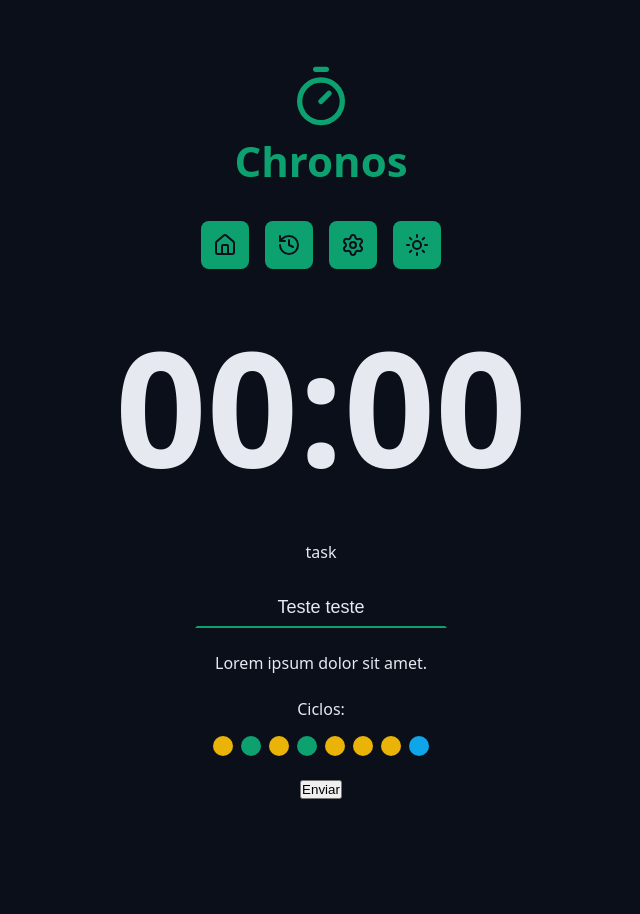
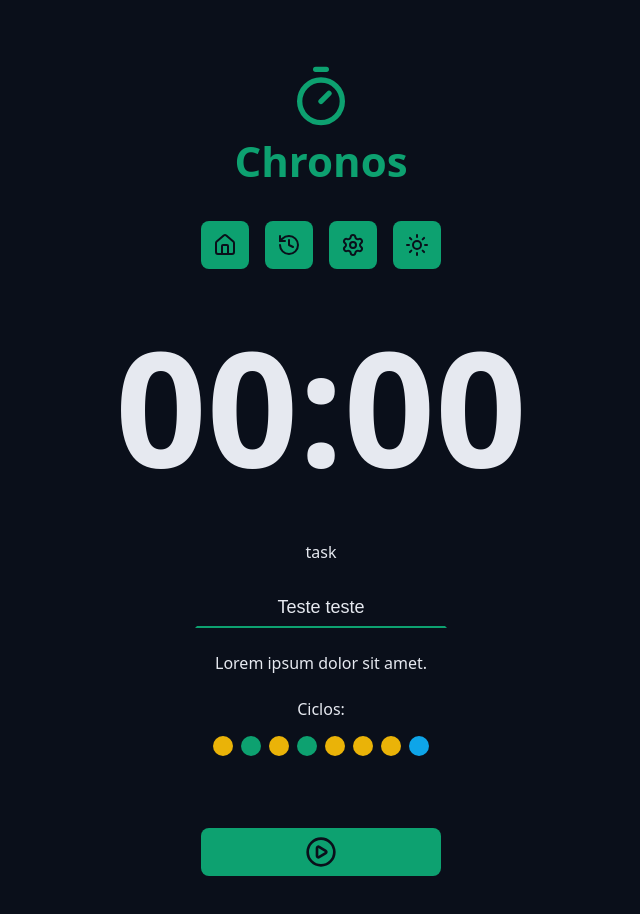
Before and after one commit to rafael-santana-almeida/chronos-pomodoro, a React (Vite) app: page / in a window 1280 px wide. Shown: the top 914 px of the page, without its empty margins (319-959 px from the left). Before the commit the page ends 831 px from the top, so only its background shows below. Built offline with nearby package versions, Linux system fonts and the light colour scheme.

Commit message:
Create DefaultButton component

```diff
--- a/src/App.tsx
+++ b/src/App.tsx
@@ -1,6 +1,8 @@
+import { PlayCircleIcon } from 'lucide-react';
 import { Container } from './components/Container';
 import { CountDown } from './components/CountDown';
 import { Cycles } from './components/Cycles';
+import { DefaultButton } from './components/DefaultButton';
 import { Input } from './components/Input';
 import { Logo } from './components/Logo';
 import { Menu } from './components/Menu';
@@ -44,7 +46,7 @@
           </div>
 
           <div className='formRow'>
-            <button>Enviar</button>
+            <DefaultButton icon={<PlayCircleIcon />} />
           </div>
         </form>
       </Container>
--- /dev/null
+++ b/src/components/DefaultButton/index.tsx
@@ -0,0 +1,18 @@
+import styles from './styles.module.css';
+
+interface DefaultButtonProps extends React.ComponentProps<'button'> {
+  icon: React.ReactNode;
+  color?: 'green' | 'red';
+}
+
+export function DefaultButton({
+  icon,
+  color = 'green',
+  ...props
+}: DefaultButtonProps) {
+  return (
+    <button className={`${styles.button} ${styles[color]}`} {...props}>
+      {icon}
+    </button>
+  );
+}
--- /dev/null
+++ b/src/components/DefaultButton/styles.module.css
@@ -0,0 +1,33 @@
+.button {
+  border: none;
+  background: var(--primary);
+  color: var(--text-over-primary);
+  display: flex;
+  align-items: center;
+  justify-content: center;
+  min-width: 24rem;
+  padding: 0.8rem;
+  border-radius: 0.8rem;
+  margin: 4.8rem 0;
+  cursor: pointer;
+  transition: all 0.2s ease-in-out;
+}
+
+.button:hover {
+  filter: brightness(80%);
+}
+
+.button svg {
+  width: 3.2rem;
+  height: 3.2rem;
+}
+
+.green {
+  background: var(--primary);
+  color: var(--text-over-primary);
+}
+
+.red {
+  background: var(--error);
+  color: var(--text-over-error);
+}
```
